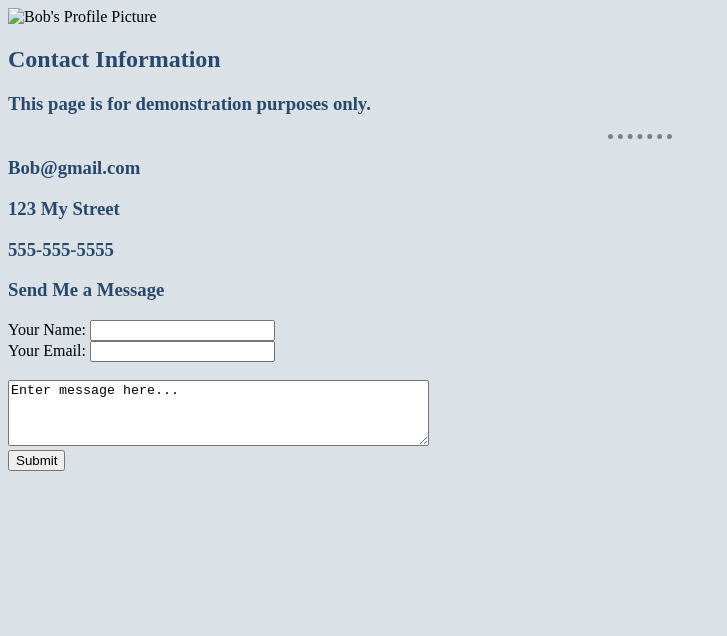
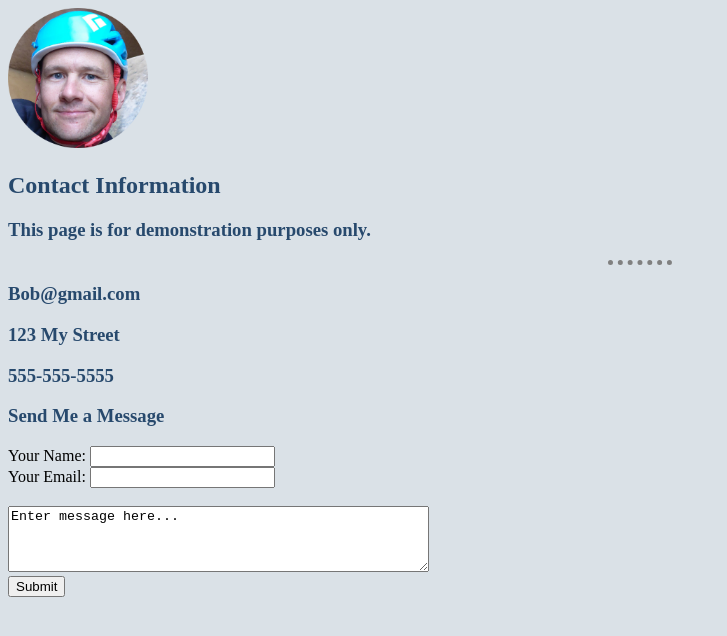
Before and after one commit to BobAllan123/BobAllan123.github.io, a plain HTML site: page contact.html in a window 1280 px wide. Shown: the whole page, without its empty margins (0-727 px from the left). Drawn offline with Linux system fonts and the light colour scheme.

Commit message:
Update contact.html

```diff
--- a/contact.html
+++ b/contact.html
@@ -8,7 +8,7 @@
   </head>
   <body>
     <img
-      src="images/circle-cropped.png"
+      src="circle-cropped.png"
       width="140"
       height="140"
       alt="Bob's Profile Picture"
```
